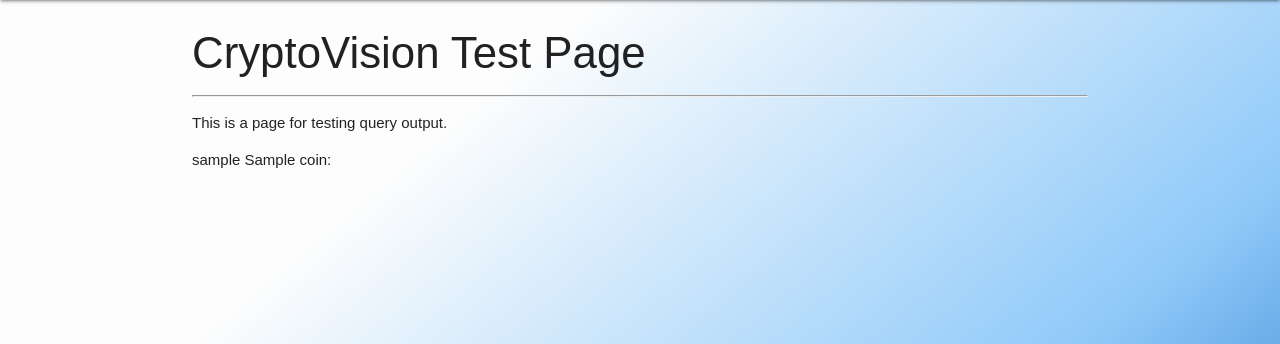
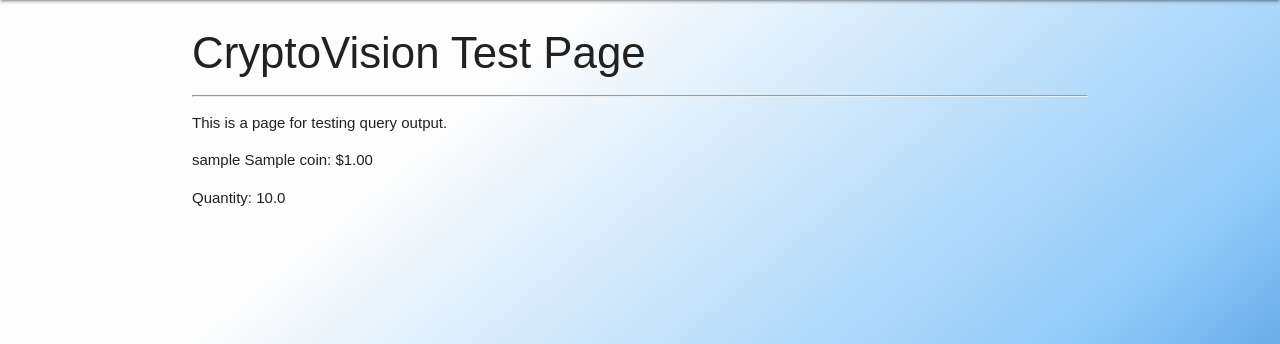
Before and after one commit to pclarytx10/cryptovision, a Django app: page /test/ in a window 1280 px wide. Shown: the part 64-408 px from the top of the page. Run offline with Django 4.2, Linux system fonts and the light colour scheme; a user stored in the database is signed in; tables that the repository leaves empty hold one stand-in row (values such as "Sample post"); parts of the project's set-up code (start-up, migrations or seed data) failed here and were passed over.

Commit message:
Add total_quantity to User Coin index view

```diff
--- a/main_app/templates/test.html
+++ b/main_app/templates/test.html
@@ -7,7 +7,8 @@
     {% comment %} <p>Single Item: {{ item }}</p> {% endcomment %}
 
     {% for item in items %}
-        <p>{{ item }}: </p>
+        <p>{{ item }}: ${{ item.coin.coin_usd|stringformat:'1.2f' }}</p>
+        <p>Quantity: {{ item.total_quantity }}</p>
     {% endfor %}
 
     {% comment %} <p>Exchange Coins:</p>
--- a/main_app/templates/user_coins/index.html
+++ b/main_app/templates/user_coins/index.html
@@ -17,9 +17,9 @@
             {% for user_coin in user_coins  %}
                 <tr>
                     <td><img class="tbl-img" src="{{ user_coin.coin.coin_image }}" alt="coin image"> <span>{{ user_coin.coin.coin_name }}</span></td>
-                    <td>${{  user_coin.coin.coin_usd|stringformat:'1.2f' }}</td>
+                    <td>${{ user_coin.coin.coin_usd|stringformat:'1.2f' }}</td>
                     <td>{{ user_coin.get_status_display }}</td>
-                    <td>{{ user_coin.coin_holdings }}</td>
+                    <td>{{ user_coin.total_quantity|stringformat:"1.4f" }}</td>
                     <td>TBD...</td>
                     <td><a class="blue-text text-darken-4" href="{% url 'user_coins_detail' user_coin.id %}">View</a></td>
                 </tr>
--- a/main_app/views.py
+++ b/main_app/views.py
@@ -66,7 +66,7 @@ class CoinDelete(LoginRequiredMixin, DeleteView):
 # Define the user coins index view
 @login_required
 def user_coins_index(request):
-    user_coins = User_Coin.objects.select_related('coin').filter(user=request.user).order_by('coin__marketcap_rank')
+    user_coins = User_Coin.objects.annotate(total_quantity=Sum('holding__quantity')).select_related('coin').filter(user=request.user).order_by('coin__marketcap_rank')
     return render(request, 'user_coins/index.html', {
         'user_coins': user_coins,
     })
@@ -84,7 +84,11 @@ def user_coins_detail(request, user_coin_id):
     holding_form = HoldingForm()
     # Count the number of holdings and get the total quantity
     hold_values = holding.aggregate(count=Count('id'), total_quantity=Sum('quantity'))
-    ttl_value = hold_values.get('total_quantity') * user_coin.coin.coin_usd
+    if hold_values['count'] == 0:
+        ttl_value = 0
+    else:
+        ttl_value = hold_values.get('total_quantity') * user_coin.coin.coin_usd
+
     return render(request, 'user_coins/detail.html', {
         'user_coin': user_coin,
         'exchange_holdings': exchange_holdings,
@@ -184,7 +188,7 @@ def signup(request):
 # Test view for testing query output
 def test(request):
     # user_coins = User_Coin.objects.select_related('coin').all()
-    user_coins = User_Coin.objects.select_related('coin').filter(user=request.user).order_by('coin__marketcap_rank')
+    user_coins = User_Coin.objects.annotate(total_quantity=Sum('holding__quantity')).select_related('coin').filter(user=request.user).order_by('coin__marketcap_rank')
     print(user_coins[0].__dict__)
     # print(user_coins[0].coin.__dict__)
 
```
